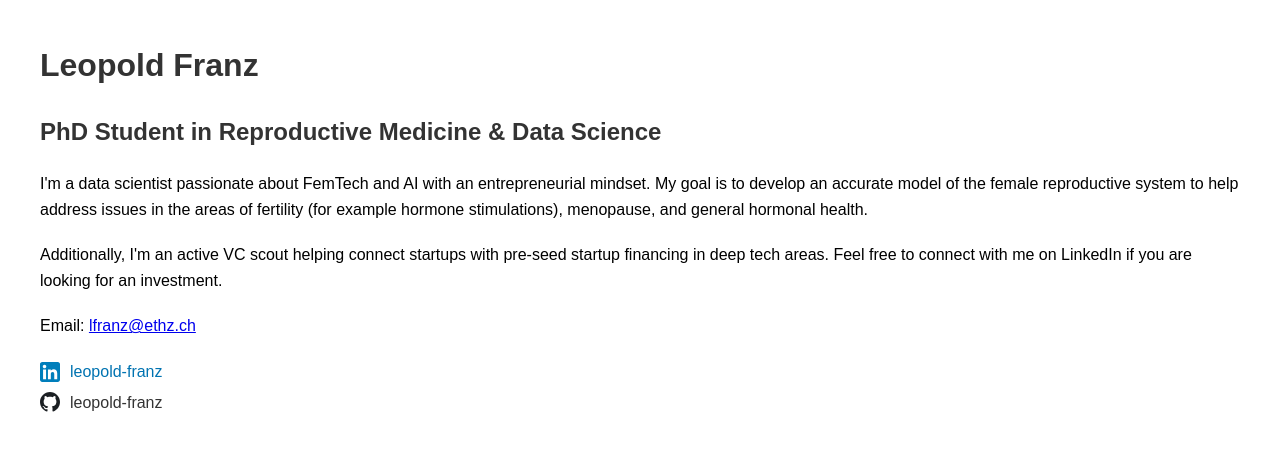
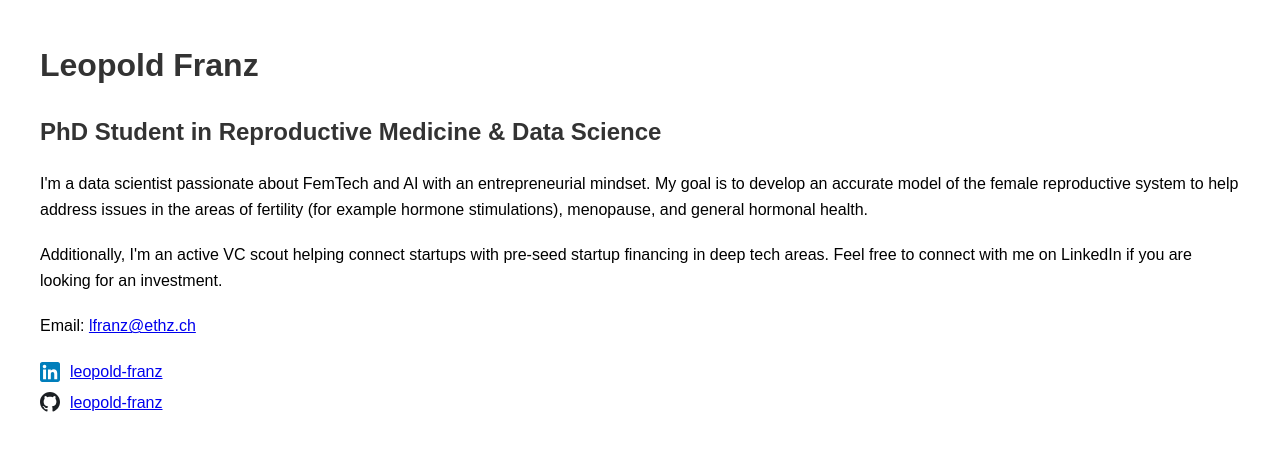
Before and after one commit to leopold-franz/leopold-franz.github.io, a Jekyll site: the page index.html, which Jekyll copies as it is, in a window 1280 px wide. Shown: the top 451 px of the page. Built offline with Jekyll 4.4.1, drawn with Linux system fonts in a browser that asks for light colours.

Commit message:
Update index.html

```diff
--- a/index.html
+++ b/index.html
@@ -29,13 +29,6 @@
             width: 20px;
             margin-right: 10px;
         }
-        .social-link a {
-            text-decoration: none;
-            color: #0073b1; /* LinkedIn blue color */
-        }
-        .social-link a.github {
-            color: #333; /* GitHub color */
-        }
     </style>
 </head>
 <body>
```
Also changed, not shown: other parts of index.html (+1 -1 lines).
